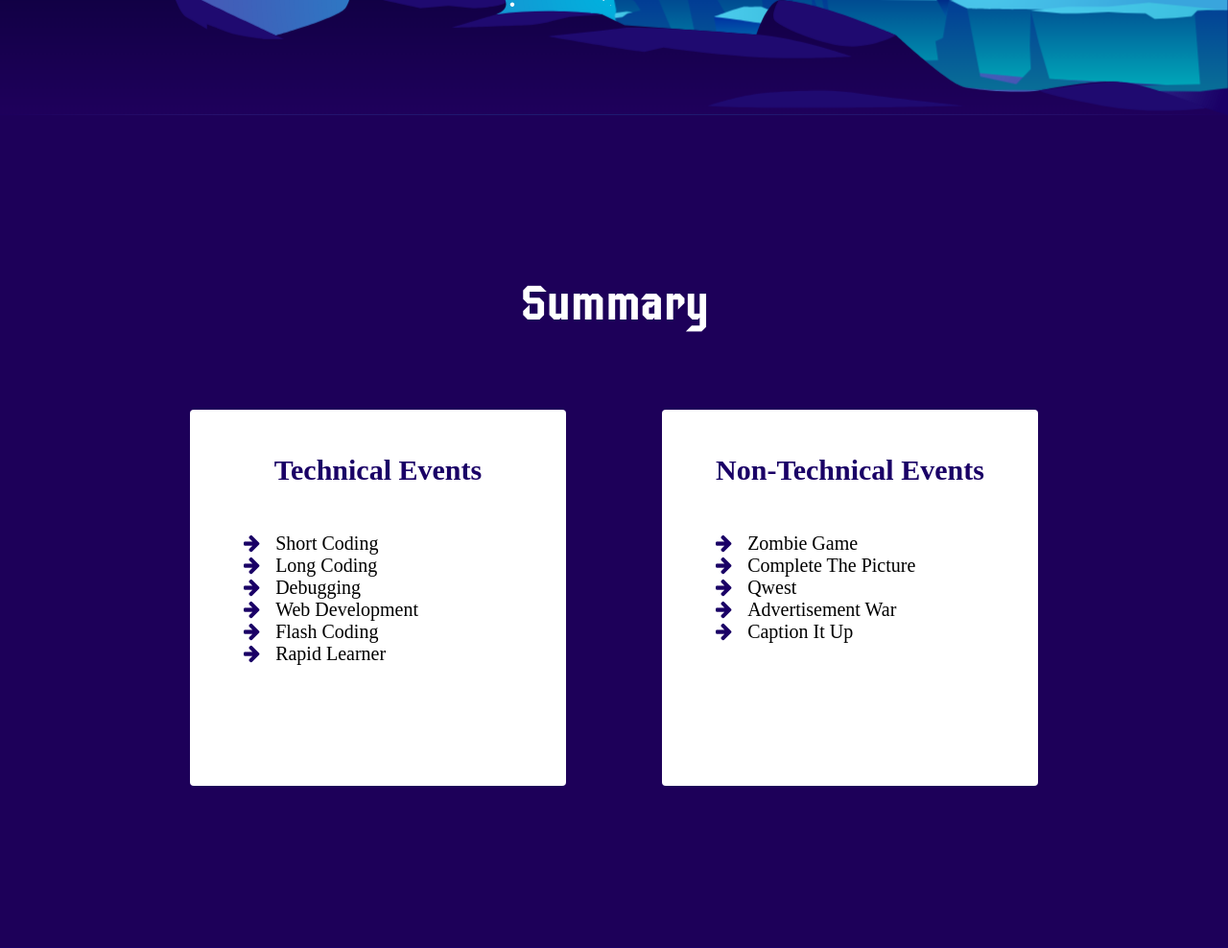
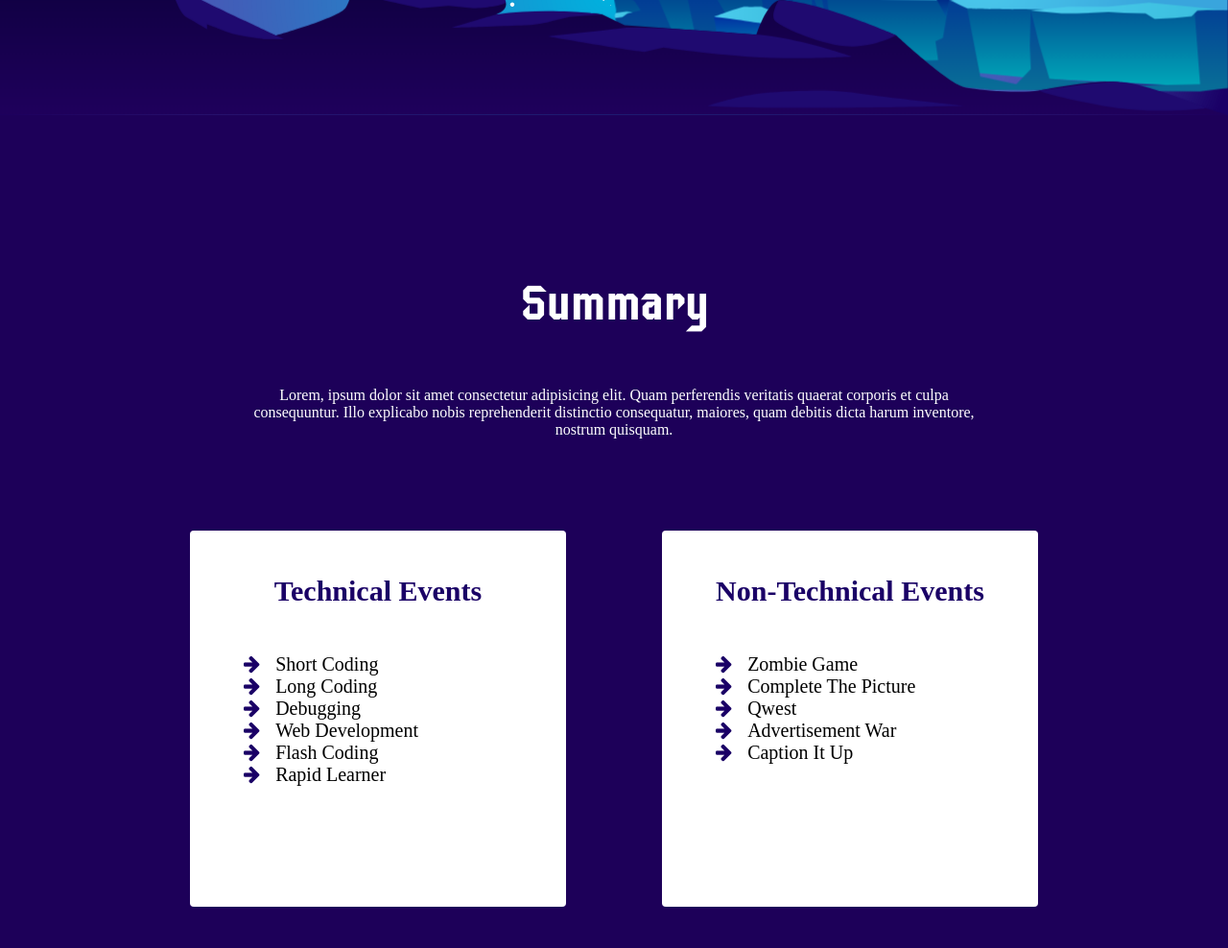
Before and after one commit to varun14gb/infotrek-v2, a plain HTML site: page index.html in a window 1280 px wide. Shown: the part 680-1668 px from the top of the page at 96% size. Drawn offline with nearby package versions, Linux system fonts and the light colour scheme.

Commit message:
some changes

```diff
--- a/css/main.css
+++ b/css/main.css
@@ -129,6 +129,14 @@ section {
     text-align: center;
     padding: 8em 0;
     background-color: #1d0059;
+    display: flex;
+    flex-direction: column;
+    justify-content: center;
+    align-items: center;
+}
+
+section p {
+    width: 60%;
 }
 
 h2 {
--- a/index.html
+++ b/index.html
@@ -3681,6 +3681,9 @@
       </div>
       <section>
             <h2>Summary</h2>
+            <p>Lorem, ipsum dolor sit amet consectetur adipisicing elit. Quam perferendis veritatis quaerat corporis et
+                  culpa consequuntur. Illo explicabo nobis reprehenderit distinctio consequatur, maiores, quam debitis
+                  dicta harum inventore, nostrum quisquam.</p>
             <div class="summary">
                   <div class="tevents">
                         <h3>Technical Events</h3>
```
